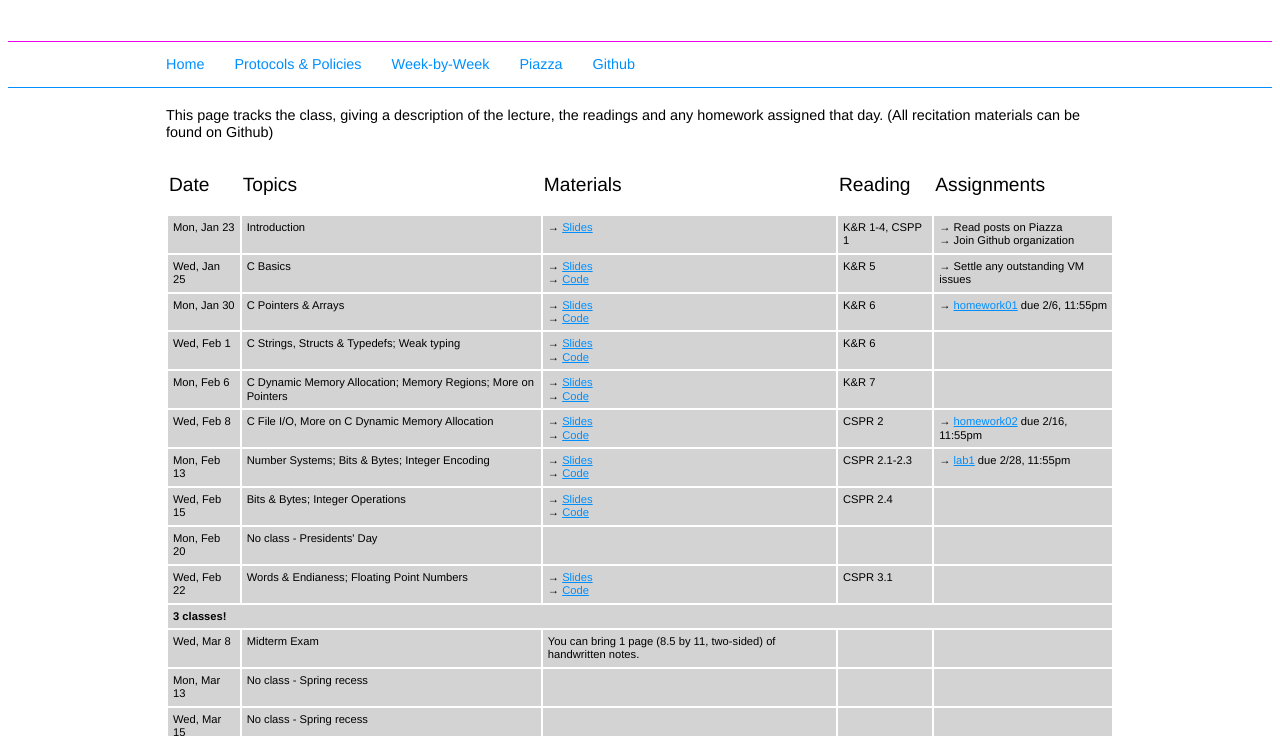
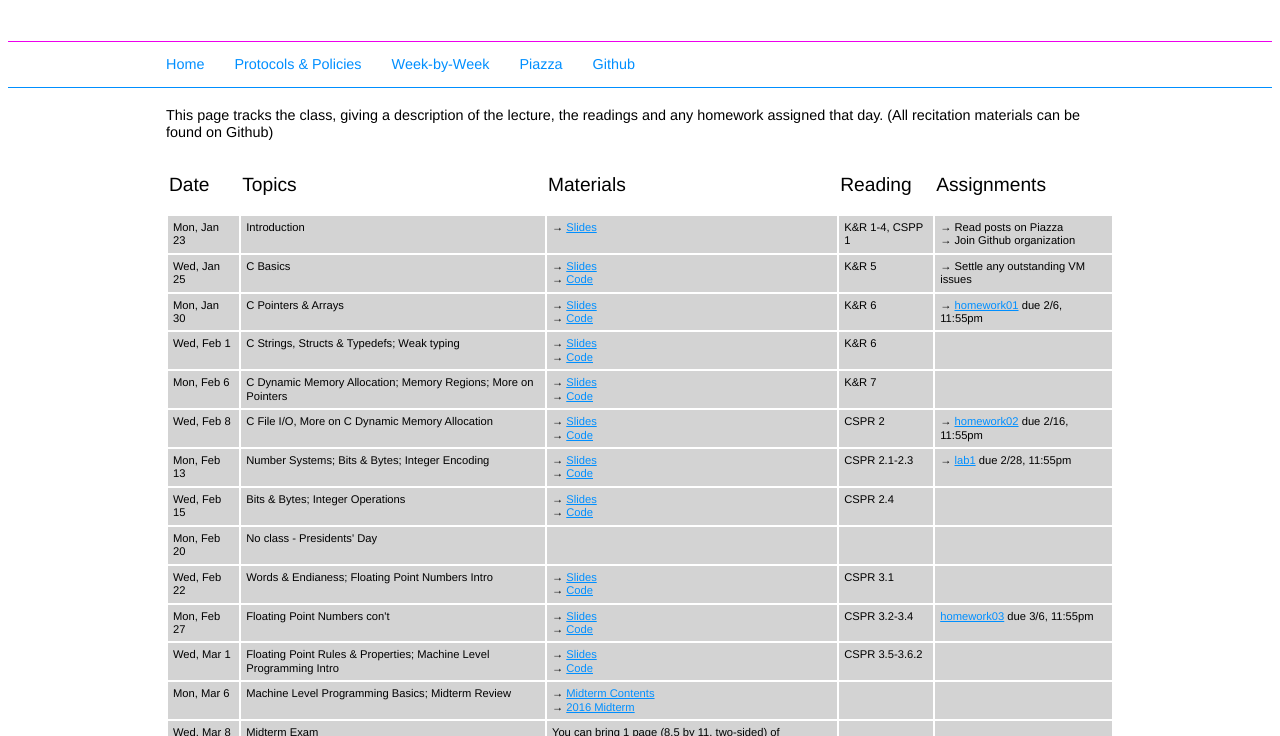
Before and after one commit to rshepherd/cs201-2017-Spring-001, a plain HTML site: page week-by-week.html in a window 1280 px wide. Shown: the part 64-800 px from the top of the page. Drawn offline with Linux system fonts and the light colour scheme; a web font is replaced by a local one.

Commit message:
Old midterm

```diff
--- a/week-by-week.html
+++ b/week-by-week.html
@@ -145,8 +145,6 @@
                     <td></td>
                 </tr>
 
-
-
                 <tr>
                     <td>Mon, Feb 20</td>
                     <td>No class - Presidents' Day</td>
@@ -157,7 +155,7 @@
 
                 <tr>
                     <td>Wed, Feb 22</td>
-                    <td>Words & Endianess; Floating Point Numbers</td>
+                    <td>Words & Endianess; Floating Point Numbers Intro</td>
                     <td>
                         → <a href=resources/lecture09.pdf>Slides</a><br/>
                         → <a href="https://github.com/nyu-cso-s17/lecture-code/tree/master/lecture09" target=new>Code</a><br/>
@@ -167,27 +165,20 @@
                 </tr>
 
                 <tr>
-                    <td colspan=5><b>3 classes!</b></td>
-                </tr>
-<!--
-                <tr>
                     <td>Mon, Feb 27</td>
-                    <td>Floating Point Rules & Properties</td>
+                    <td>Floating Point Numbers con't</td>
                     <td>
                         → <a href=resources/lecture10.pdf>Slides</a><br/>
                         → <a href="https://github.com/nyu-cso-s17/lecture-code/tree/master/lecture10" target=new>Code</a><br/>
                     </td>
                     <td>CSPR 3.2-3.4</td>
-                    <td><a href=resources/homework03.pdf>homework03</a> due 3/8, 8:00am<br></a><br/></td>
+                    <td><a href=resources/homework03.pdf>homework03</a> due 3/6, 11:55pm<br></a><br/></td>
                 </tr>
 
                 <tr>
                     <td>Wed, Mar 1</td>
-                    <td>Machine Level Programming: Basics</td>
+                    <td>Floating Point Rules & Properties; Machine Level Programming Intro</td>
                     <td>
-                        → <a href=resources/midterm-contents.pdf>Midterm Contents</a><br/>
-                        → <a href=resources/midterm-sample.pdf>Midterm Sample</a><br/>
-                        → <a href=resources/midterm-practice.pdf>Midterm Practice</a><br/>
                         → <a href=resources/lecture11.pdf>Slides</a><br/>
                         → <a href="https://github.com/nyu-cso-s17/lecture-code/tree/master/lecture11" target=new>Code</a><br/></td>
                      <td>CSPR 3.5-3.6.2</td>
@@ -196,15 +187,15 @@
 
                 <tr>
                     <td>Mon, Mar 6</td>
-                    <td>Machine Level Programming: Basics con't & Control</td>
+                    <td>Machine Level Programming Basics; Midterm Review</td>
                     <td>
-                        → <a href=resources/lecture12.pdf>Slides</a><br/>
-                        → <a href="https://github.com/nyu-cso-s17/lecture-code/tree/master/lecture12" target=new>Code</a><br/></td>
+                        → <a href=resources/midterm-contents.pdf>Midterm Contents</a><br/>
+                        → <a href=resources/midterm-exam-2016.pdf>2016 Midterm</a><br/>
                     </td>
-                    <td>CSPR 3.6.3-3.7</td>
+                    <td></td>
                     <td></td>
                 </tr>
-                -->
+
                 <tr>
                     <td>Wed, Mar 8</td>
                     <td>Midterm Exam</td>
```
Also changed, not shown: 4 other files.
